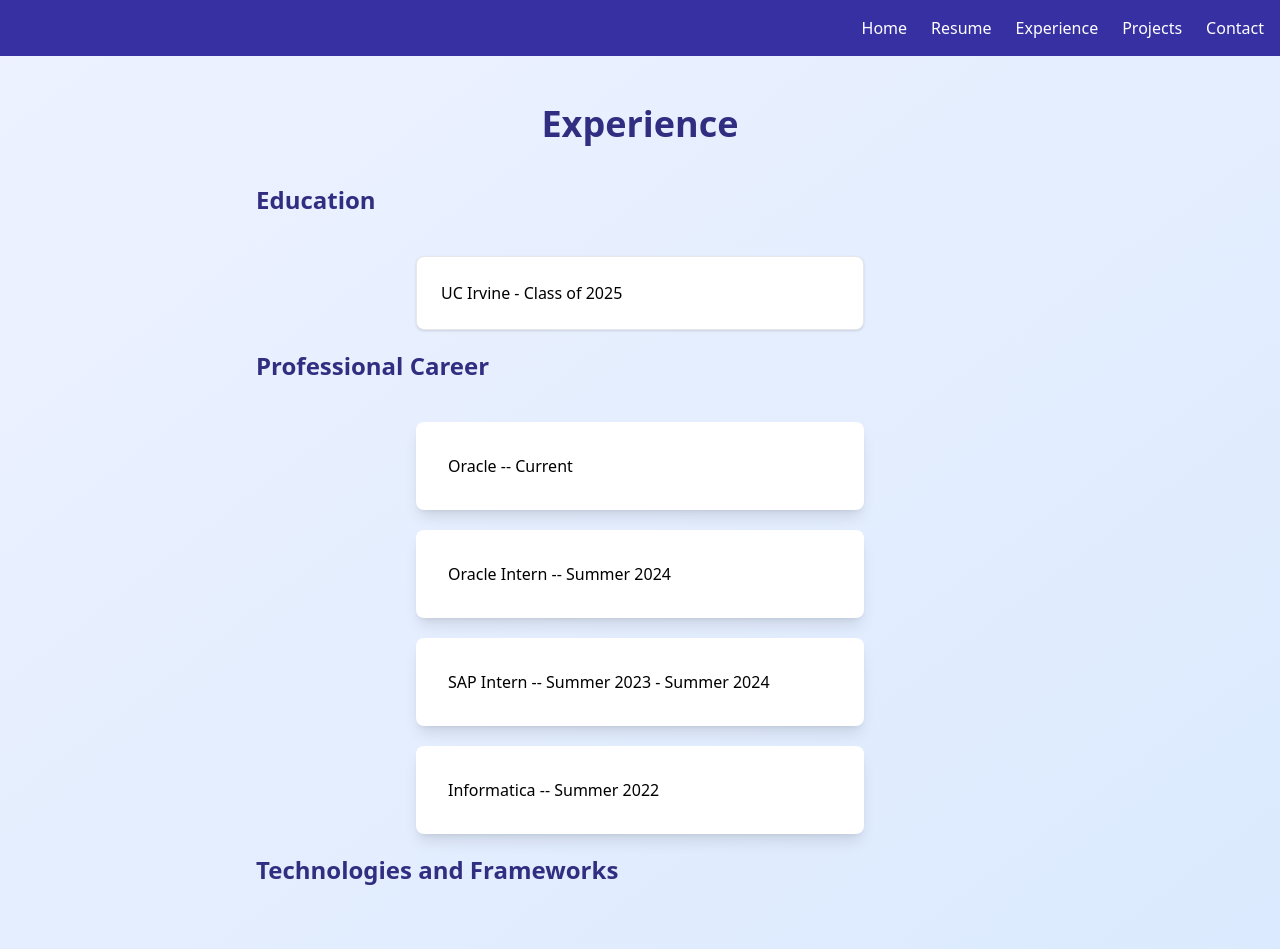
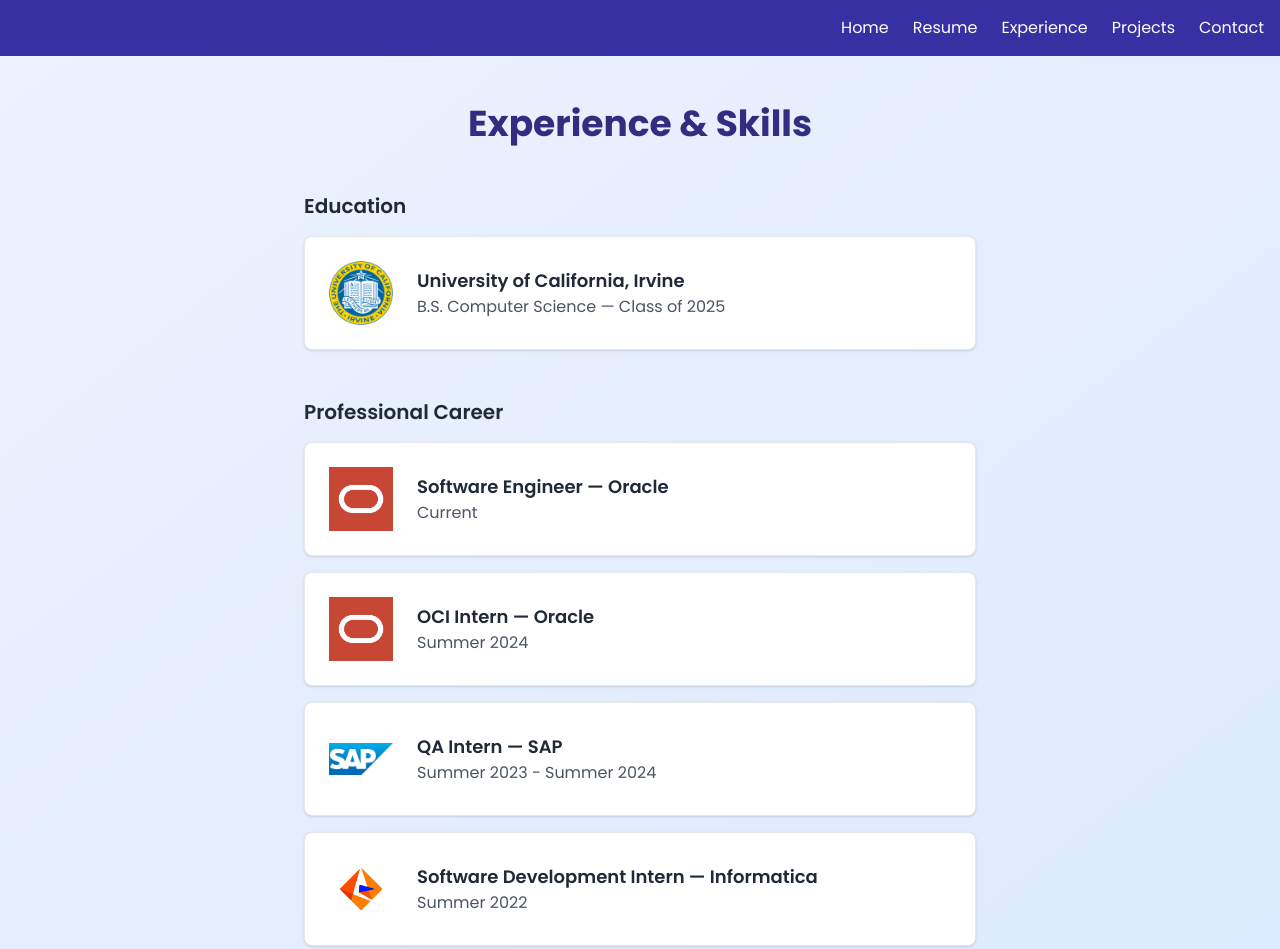
Before and after one commit to aarontsang/aarontsang.github.io, a website: page experience.html in a window 1280 px wide. Shown: the top 949 px of the page. Drawn offline with nearby package versions, Linux system fonts and the light colour scheme.

Commit message:
Updated experience page and changed font

```diff
--- a/experience.html
+++ b/experience.html
@@ -6,10 +6,16 @@
     <meta content="width=device-width, initial-scale=1, shrink-to-fit=no"
           name="viewport">
     <title>Experience - Aaron Tsang</title>
+    <link href="https://fonts.googleapis.com/css2?family=Poppins:wght@300;400;500;600;700&display=swap" rel="stylesheet">
+        <style>
+        body {
+            font-family: 'Poppins', sans-serif;
+        }
+        </style>
     <script src="https://cdn.tailwindcss.com"></script>
 </head>
 
-<body class="bg-gradient-to-br from-indigo-50 to-blue-100">
+<body class="min-h-screen bg-gradient-to-br from-indigo-50 to-blue-100 flex flex-col">
     <nav class="flex justify-end p-4 text-white bg-indigo-800">
         <div class="flex space-x-6">
             <a href="index.html" class="hover:text-indigo-200 transition duration-300">Home</a>
@@ -20,62 +26,72 @@
         </div>
     </nav>
 
-    <main class="py-12 px-6">
-        <div class="max-w-5xl mx-auto">
-            <header class="text-center mb-10">
-                <h1 class="text-3xl md:text-4xl font-bold text-indigo-900">Experience</h1>
-            </header>
-        </div>
-
-        <div class="max-w-3xl mx-auto">
-            <header class="text-align: left mb-10">
-                <h1 class="text-lg md:text-2xl font-bold text-indigo-900">Education</h1>
+    <main class="flex-1 py-12 px-6">
+        <div class="max-w-2xl mx-auto space-y-12">
+            <header class="text-center">
+                <h1 class="text-3xl md:text-4xl font-bold text-indigo-900">Experience & Skills</h1>
             </header>
 
-            <div class="max-w-md mx-auto" style="margin-bottom: 20px">
+            <section>
+                <h2 class="text-xl font-semibold text-gray-800 mb-4">Education</h2>
                 <div class="bg-white p-6 rounded-lg shadow border border-gray-200">
-                    <div class="flex items-start justify-between">
-                        <div class="space-y-6">
-                            <p>UC Irvine - Class of 2025</p>
+                    <div class="flex items-center space-x-6">
+                        <img src="logos/uci.png" alt="UCI Logo" class="w-16 h-16 object-contain">
+                        <div>
+                            <h3 class="text-lg font-semibold text-gray-800">University of California, Irvine</h3>
+                            <p class="text-gray-600">B.S. Computer Science — Class of 2025</p>
                         </div>
                     </div>
                 </div>
-            </div>
+            </section>
 
-            <header class="text-align: left mb-10">
-                <h1 class="text-lg md:text-2xl font-bold text-indigo-900">Professional Career</h1>
-            </header>
+            <section>
+                <h2 class="text-xl font-semibold text-gray-800 mb-4">Professional Career</h2>
+                <div class="space-y-4">
 
-            <div class="max-w-md mx-auto">
-                <div class="bg-white p-8 rounded-lg shadow-lg" style="margin-bottom: 20px">
-                    <div class="space-y-6">
-                        <p>Oracle -- Current</p>
+                    <div class="bg-white p-6 rounded-lg shadow border border-gray-200">
+                        <div class="flex items-center space-x-6">
+                            <img src="logos/oracle.png" alt="Oracle Logo" class="w-16 h-16 object-contain flex-shrink-0">
+                            <div class="flex-1">
+                                <h3 class="text-lg font-semibold text-gray-800">Software Engineer — Oracle</h3>
+                                <p class="text-gray-600">Current</p>
+                            </div>
+                        </div>
+                    </div>
+
+                    <div class="bg-white p-6 rounded-lg shadow border border-gray-200">
+                        <div class="flex items-center space-x-6">
+                            <img src="logos/oracle.png" alt="Oracle Logo" class="w-16 h-16 object-contain flex-shrink-0">
+                            <div class="flex-1">
+                                <h3 class="text-lg font-semibold text-gray-800">OCI Intern — Oracle</h3>
+                                <p class="text-gray-600">Summer 2024</p>
+                            </div>
+                        </div>
+                    </div>
+
+                    <div class="bg-white p-6 rounded-lg shadow border border-gray-200">
+                        <div class="flex items-center space-x-6">
+                            <img src="logos/sap.png" alt="SAP Logo" class="w-16 h-16 object-contain flex-shrink-0">
+                            <div class="flex-1">
+                                <h3 class="text-lg font-semibold text-gray-800">QA Intern — SAP</h3>
+                                <p class="text-gray-600">Summer 2023 - Summer 2024</p>
+                            </div>
+                        </div>
+                    </div>
+
+                    <div class="bg-white p-6 rounded-lg shadow border border-gray-200">
+                        <div class="flex items-center space-x-6">
+                           <img src="logos/informatica.png" alt="Informatica Logo" class="w-16 h-16 object-contain flex-shrink-0">
+                            <div class="flex-1">
+                                <h3 class="text-lg font-semibold text-gray-800">Software Development Intern — Informatica</h3>
+                                <p class="text-gray-600">Summer 2022</p>
+                            </div>
+                        </div>
                     </div>
                 </div>
-
-                <div class="bg-white p-8 rounded-lg shadow-lg" style="margin-bottom: 20px">
-                    <div class="space-y-6">
-                        <p>Oracle Intern -- Summer 2024</p>
-                    </div>
-                </div>
-
-                <div class="bg-white p-8 rounded-lg shadow-lg" style="margin-bottom: 20px">
-                    <div class="space-y-6">
-                        <p>SAP Intern -- Summer 2023 - Summer 2024</p>
-                    </div>
-                </div>
-
-                <div class="bg-white p-8 rounded-lg shadow-lg" style="margin-bottom: 20px">
-                    <div class="space-y-6">
-                        <p>Informatica -- Summer 2022</p>
-                    </div>
-                </div>
-            </div>
-
-            <header class="text-align: left mb-10">
-                <h1 class="text-lg md:text-2xl font-bold text-indigo-900">Technologies and Frameworks</h1>
-            </header>
-
+            </section>
         </div>
     </main>
 </body>
+
+</html>
```
Also changed, not shown: contact.html (+6 -0 lines), index.html (+6 -0 lines), projects.html (+6 -1 lines), resume.html (+8 -2 lines), logos/informatica.png (added), logos/oracle.png (added), logos/sap.png (added), logos/uci.png (added).
